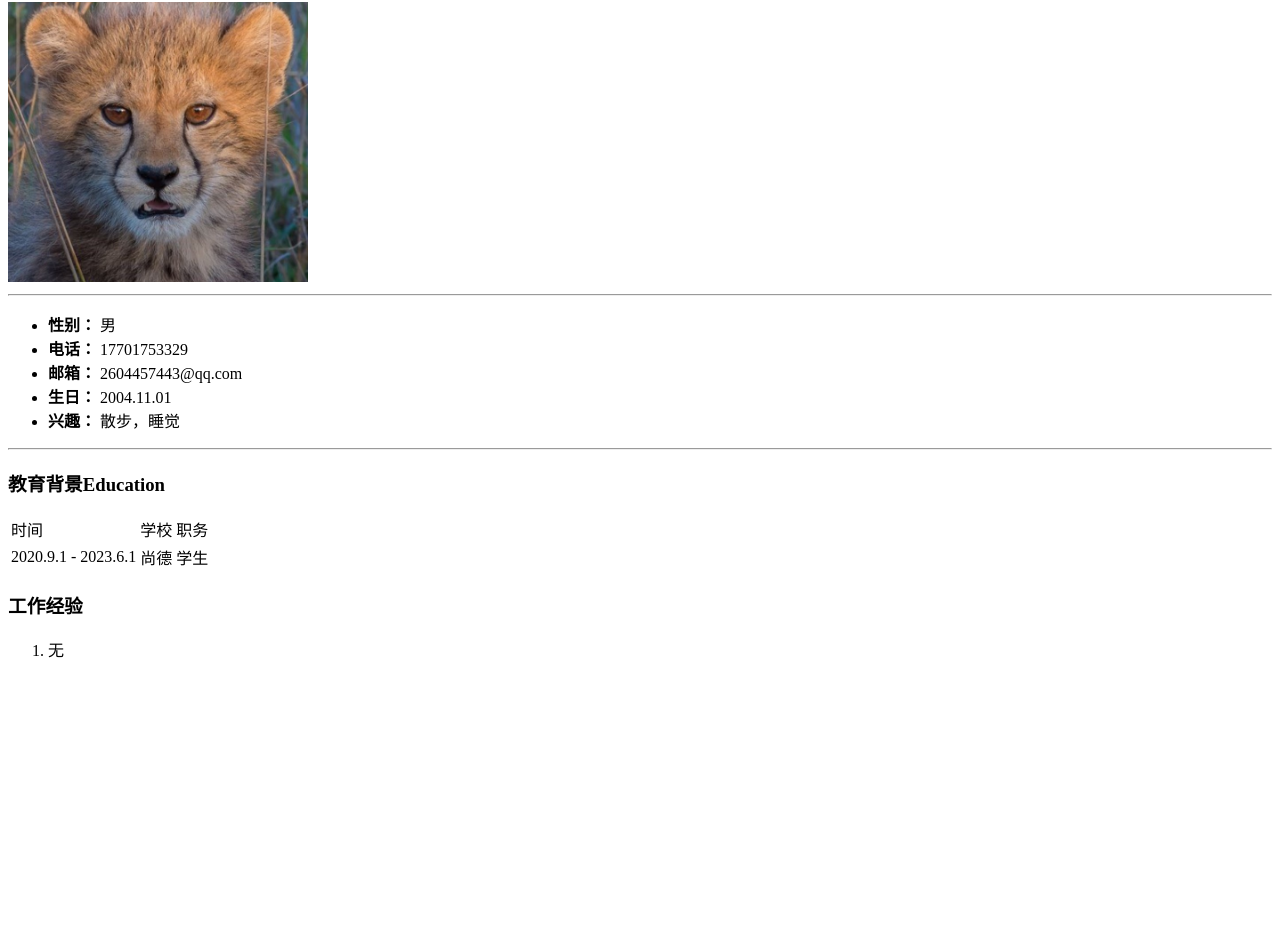
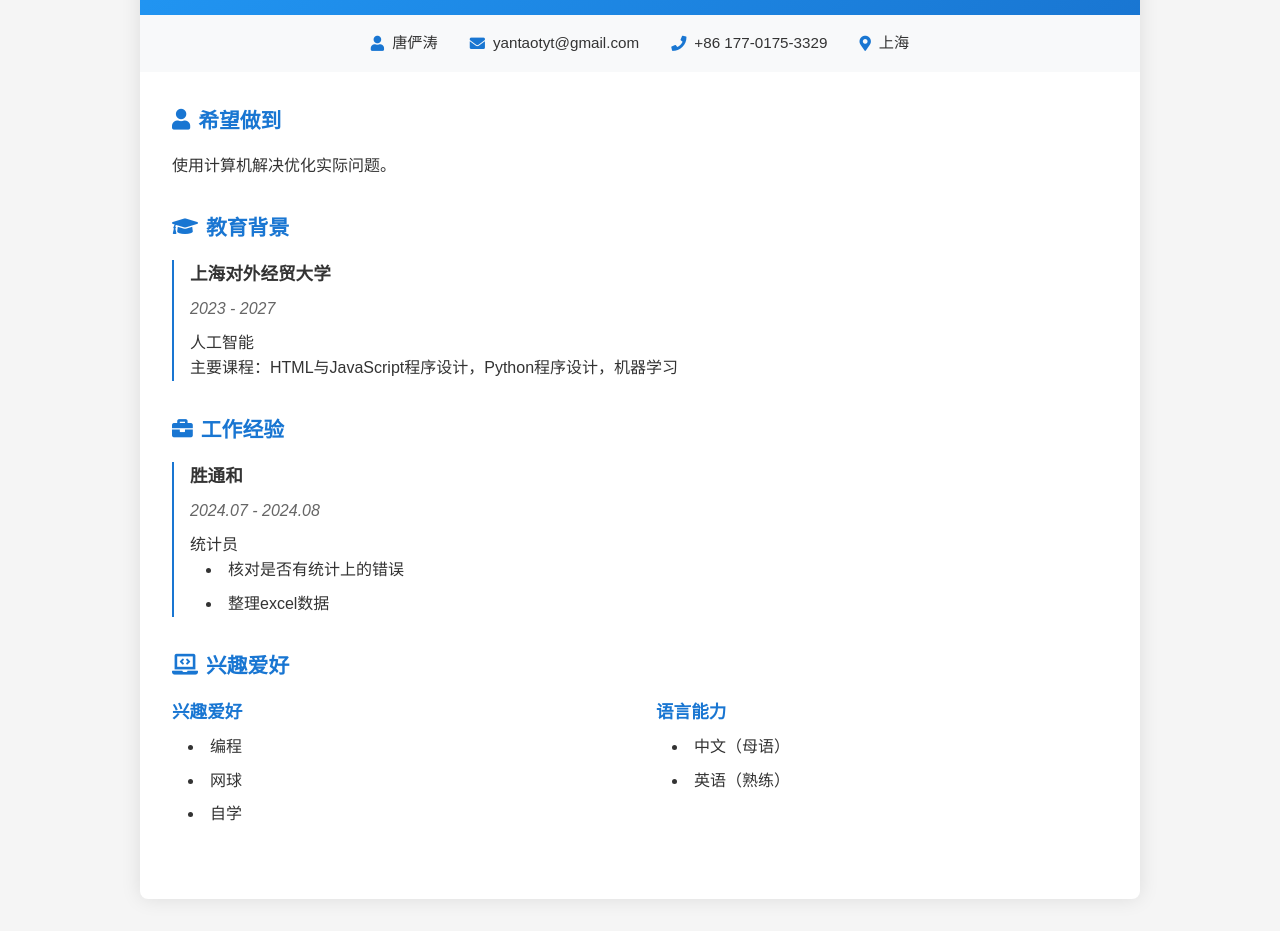
Before and after one commit to Tony1101-ai/Tony1101-ai.github.io, a plain HTML site: page index.html in a window 1280 px wide. Shown: the part 87-1018 px from the top of the page. Before the commit the page ends 800 px from the top, so only its background shows below. Drawn offline with Linux system fonts and the light colour scheme.

Commit message:
Add files via upload

```diff
--- a/index.html
+++ b/index.html
@@ -1,43 +1,98 @@
 <!DOCTYPE html>
-<html lang="en">
+<html lang="zh">
 
 <head>
     <meta charset="UTF-8">
     <meta name="viewport" content="width=device-width, initial-scale=1.0">
-    <title>Document</title>
+    <title>个人简历</title>
+    <link rel="stylesheet" href="styles.css">
+    <link rel="stylesheet" href="https://cdnjs.cloudflare.com/ajax/libs/font-awesome/5.15.4/css/all.min.css">
 </head>
 
 <body>
-    <h1>小唐</h1>
-    <img src="avatar.png" width=300 height=280>
-    <hr>
-    <ul>
-        <li><b>性别：</b> 男</li>
-        <li><b>电话：</b> 17701753329</li>
-        <li><b>邮箱：</b> 2604457443@qq.com</li>
-        <li><b>生日：</b> 2004.11.01</li>
-        <li><b>兴趣：</b> 散步，睡觉</li>
-    </ul>
-    <hr>
-    <h3>教育背景Education</h3>
-    <table>
-        <tr>
-            <td>时间</td>
-            <td>学校</td>
-            <td>职务</td>
-        </tr>
-        <tr>
-            <td>2020.9.1 - 2023.6.1</td>
-            <td>尚德</td>
-            <td>学生</td>
-        </tr>
-    </table>
-    <h3>
-        工作经验
-    </h3>
-    <ol>
-        <li>无</li>
-    </ol>
+    <div class="container">
+        <header>
+            <div class="profile-header">
+                <div class="profile-info">
+                    <h2>个人简历</h2>
+                </div>
+            </div>
+        </header>
+
+        <section class="contact-info">
+            <div class="info-item">
+                <i class="fas fa-user"></i>
+                <span>唐俨涛</span>
+            </div>
+            <div class="info-item">
+                <i class="fas fa-envelope"></i>
+                <span>yantaotyt@gmail.com</span>
+            </div>
+            <div class="info-item">
+                <i class="fas fa-phone"></i>
+                <span>+86 177-0175-3329</span>
+            </div>
+            <div class="info-item">
+                <i class="fas fa-map-marker-alt"></i>
+                <span>上海</span>
+            </div>
+        </section>
+
+        <main>
+            <section class="section">
+                <h2><i class="fas fa-user"></i>希望做到</h2>
+                <p>使用计算机解决优化实际问题。</p>
+            </section>
+
+            <section class="section">
+                <h2><i class="fas fa-graduation-cap"></i> 教育背景</h2>
+                <div class="timeline">
+                    <div class="timeline-item">
+                        <h3>上海对外经贸大学</h3>
+                        <p class="time">2023 - 2027</p>
+                        <p>人工智能</p>
+                        <p>主要课程：HTML与JavaScript程序设计，Python程序设计，机器学习</p>
+                    </div>
+                </div>
+            </section>
+
+            <section class="section">
+                <h2><i class="fas fa-briefcase"></i> 工作经验</h2>
+                <div class="timeline">
+                    <div class="timeline-item">
+                        <h3>胜通和</h3>
+                        <p class="time">2024.07 - 2024.08</p>
+                        <p>统计员</p>
+                        <ul>
+                            <li>核对是否有统计上的错误</li>
+                            <li>整理excel数据</li>
+                        </ul>
+                    </div>
+                </div>
+            </section>
+
+            <section class="section">
+                <h2><i class="fas fa-laptop-code"></i> 兴趣爱好</h2>
+                <div class="skills">
+                    <div class="skill-category">
+                        <h3>兴趣爱好</h3>
+                        <ul>
+                            <li>编程</li>
+                            <li>网球</li>
+                            <li>自学</li>
+                        </ul>
+                    </div>
+                    <div class="skill-category">
+                        <h3>语言能力</h3>
+                        <ul>
+                            <li>中文（母语）</li>
+                            <li>英语（熟练）</li>
+                        </ul>
+                    </div>
+                </div>
+            </section>
+        </main>
+    </div>
 </body>
 
 </html>
--- /dev/null
+++ b/styles.css
@@ -0,0 +1,147 @@
+* {
+    margin: 0;
+    padding: 0;
+    box-sizing: border-box;
+}
+
+body {
+    font-family: 'Microsoft YaHei', '微软雅黑', Arial, sans-serif;
+    line-height: 1.6;
+    color: #333;
+    background-color: #f5f5f5;
+}
+
+.container {
+    max-width: 1000px;
+    margin: 2rem auto;
+    background-color: white;
+    box-shadow: 0 0 20px rgba(0, 0, 0, 0.1);
+    border-radius: 8px;
+    overflow: hidden;
+}
+
+header {
+    background: linear-gradient(135deg, #2196F3, #1976D2);
+    color: white;
+    padding: 1rem;
+}
+
+.profile-header {
+    text-align: center;
+}
+
+.profile-info h1 {
+    font-size: 2.5rem;
+    margin-bottom: 0.5rem;
+}
+
+.profile-info h2 {
+    font-size: 1.5rem;
+    font-weight: normal;
+    margin-bottom: 0;
+}
+
+.contact-info {
+    background-color: #f8f9fa;
+    padding: 1rem 2rem;
+    display: flex;
+    justify-content: center;
+    flex-wrap: wrap;
+    gap: 2rem;
+}
+
+.info-item {
+    display: flex;
+    align-items: center;
+    gap: 0.5rem;
+    font-size: 0.95rem;
+}
+
+.info-item i {
+    color: #1976D2;
+}
+
+main {
+    padding: 2rem;
+}
+
+.section {
+    margin-bottom: 2rem;
+}
+
+.section h2 {
+    color: #1976D2;
+    margin-bottom: 1rem;
+    display: flex;
+    align-items: center;
+    gap: 0.5rem;
+    font-size: 1.3rem;
+}
+
+.timeline-item {
+    margin-bottom: 1.5rem;
+    padding-left: 1rem;
+    border-left: 2px solid #1976D2;
+}
+
+.timeline-item h3 {
+    color: #333;
+    margin-bottom: 0.5rem;
+    font-size: 1.1rem;
+}
+
+.time {
+    color: #666;
+    font-style: italic;
+    margin-bottom: 0.5rem;
+}
+
+.skills {
+    display: grid;
+    grid-template-columns: repeat(auto-fit, minmax(250px, 1fr));
+    gap: 2rem;
+}
+
+.skill-category h3 {
+    color: #1976D2;
+    margin-bottom: 0.5rem;
+    font-size: 1.1rem;
+}
+
+ul {
+    list-style-position: inside;
+    margin-left: 1rem;
+}
+
+li {
+    margin-bottom: 0.5rem;
+}
+
+@media (max-width: 768px) {
+    .container {
+        margin: 0;
+        border-radius: 0;
+    }
+
+    header {
+        padding: 0.8rem;
+    }
+
+    .profile-info h1 {
+        font-size: 2rem;
+    }
+
+    .profile-info h2 {
+        font-size: 1.2rem;
+    }
+
+    main {
+        padding: 1rem;
+    }
+
+    .contact-info {
+        flex-direction: column;
+        align-items: flex-start;
+        gap: 1rem;
+    }
+}
```
